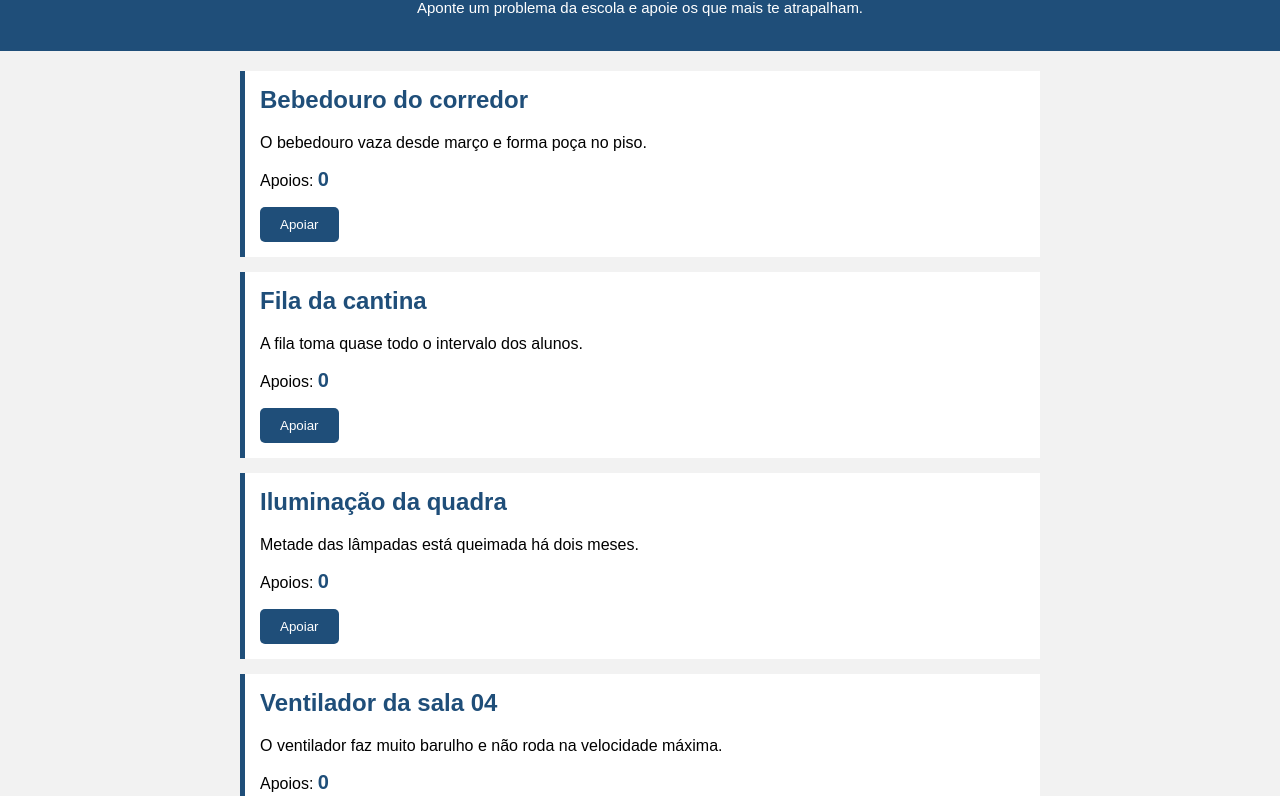
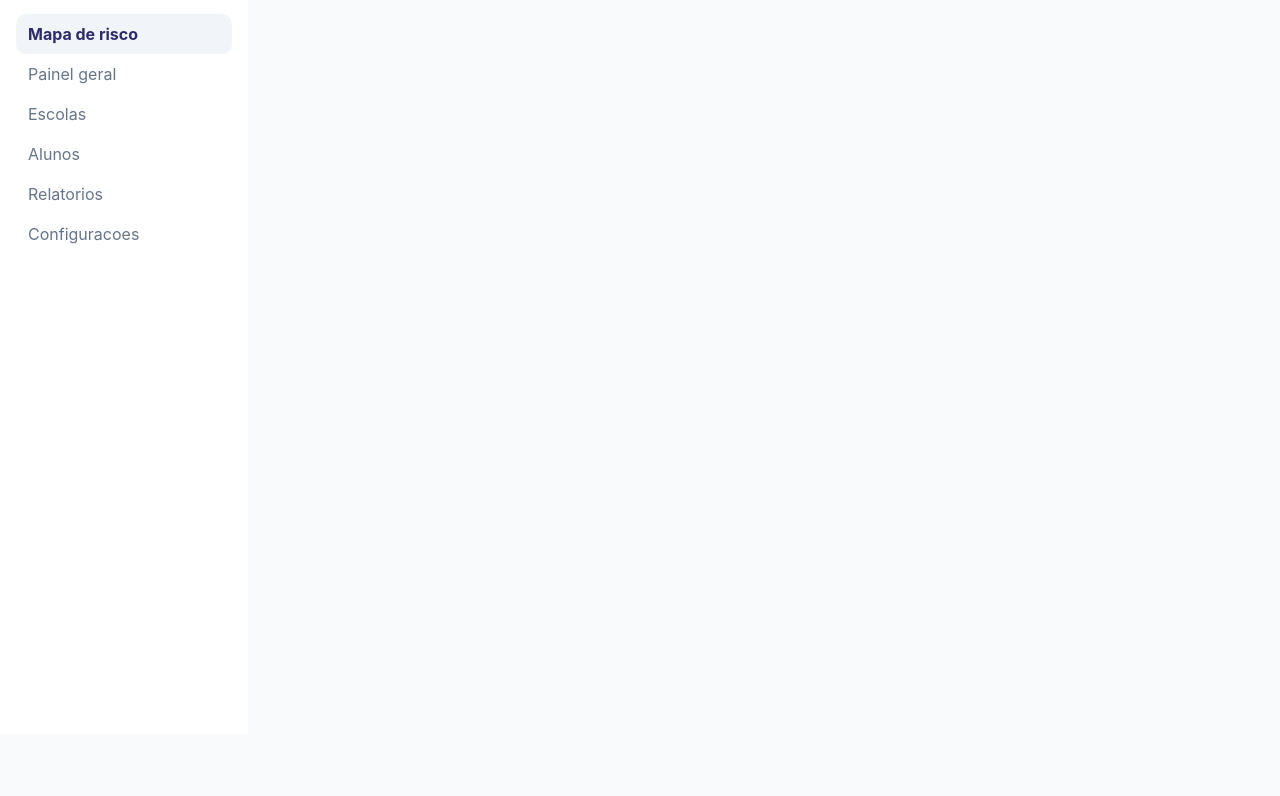
Before and after one commit to nicolassena-hue/ti_nicolasdesena, a plain HTML site: page index.html in a window 1280 px wide. Shown: the part 66-862 px from the top of the page. After the commit the page ends 800 px from the top, so only its background shows below. Drawn offline with Linux system fonts and the light colour scheme.

Commit message:
AULA4 feita!

```diff
--- a/index.html
+++ b/index.html
@@ -3,49 +3,25 @@
 <head>
     <meta charset="UTF-8">
     <meta name="viewport" content="width=device-width, initial-scale=1.0">
-    <title>Radar da Vida Escolar</title>
-    <!-- Vincula o arquivo de estilos externo -->
+    <title>Radar de Evasao</title>
     <link rel="stylesheet" href="styles.css">
 </head>
 <body>
 
-<header>
-    <h1>Radar da Vida Escolar</h1>
-    <p>Aponte um problema da escola e apoie os que mais te atrapalham.</p>
-</header>
-
-<main>
-    <div class="cartao">
-        <h2>Bebedouro do corredor</h2>
-        <p>O bebedouro vaza desde março e forma poça no piso.</p>
-        <p>Apoios: <span class="contagem">0</span></p>
-        <button class="apoiar">Apoiar</button>
+<nav class="sidebar">
+    <div class="marca">
+        <strong>Radar de Evasao</strong><br>
+        NRE Cascavel
     </div>
-
-    <div class="cartao">
-        <h2>Fila da cantina</h2>
-        <p>A fila toma quase todo o intervalo dos alunos.</p>
-        <p>Apoios: <span class="contagem">0</span></p>
-        <button class="apoiar">Apoiar</button>
-    </div>
-
-    <div class="cartao">
-        <h2>Iluminação da quadra</h2>
-        <p>Metade das lâmpadas está queimada há dois meses.</p>
-        <p>Apoios: <span class="contagem">0</span></p>
-        <button class="apoiar">Apoiar</button>
-    </div>
-
-    <div class="cartao">
-        <h2>Ventilador da sala 04</h2>
-        <p>O ventilador faz muito barulho e não roda na velocidade máxima.</p>
-        <p>Apoios: <span class="contagem">0</span></p>
-        <button class="apoiar">Apoiar</button>
-    </div>
-</main>
-
-<!-- Vincula o arquivo JavaScript externo carregado com defer -->
-<script src="script.js" defer></script>
+    <ul class="menu">
+        <li><a class="ativo" href="index.html"><strong>Mapa de risco</strong></a></li>
+        <li><a href="painel.html">Painel geral</a></li>
+        <li><a href="escolas.html">Escolas</a></li>
+        <li><a href="alunos.html">Alunos</a></li>
+        <li><a href="relatorios.html">Relatorios</a></li>
+        <li><a href="config.html">Configuracoes</a></li>
+    </ul>
+</nav>
 
 </body>
 </html>
--- a/styles.css
+++ b/styles.css
@@ -1,75 +1,65 @@
 :root {
-    --cor-principal: #1F4E79;
-    --cor-hover: #2E75B6;
-    --cor-foco: #C00000;
-    --cor-fundo-pagina: #F2F2F2;
-    --cor-fundo-cartao: #FFFFFF;
-    --espaco-padrao: 20px;
-    --espaco-cartao: 15px;
-    --raio-borda: 5px;
+    /* marca */
+    --bg-primary: #2D2A6E;       /* indigo da marca */
+    --bg-accent: #6FA82A;        /* verde de acao */
+    --text-accent: #5C8F22;      /* verde do texto de destaque */
+
+    /* risco de evasao */
+    --risco-alto: #D92D20;
+    --risco-medio: #F79009;
+    --risco-baixo: #12B76A;
+
+    /* neutros */
+    --canvas: #F8FAFC;           /* fundo da pagina */
+    --surface: #FFFFFF;          /* fundo dos cartoes e da barra */
+    --muted: #F1F5F9;            /* realce suave */
+    --text-primary: #0F172A;     /* texto normal */
+    --text-secondary: #64748B;   /* texto secundario */
+
+    /* espaco e cantos */
+    --espaco: 16px;
+    --raio: 10px;
 }
 
 body {
-    background-color: var(--cor-fundo-pagina);
-    font-family: Arial, sans-serif;
+    margin: 0;
+    background-color: var(--canvas);
+    color: var(--text-primary);
+    font-family: Inter, Arial, sans-serif;
+}
+
+.sidebar {
+    width: 248px;
+    min-height: 100vh;
+    background-color: var(--surface);
+    padding: var(--espaco);
+    box-sizing: border-box;
+}
+
+.marca {
+    margin-bottom: 24px;
+}
+
+.menu {
+    list-style: none; /* tira as bolinhas da lista */
+    padding: 0;
     margin: 0;
 }
 
-header {
-    background-color: var(--cor-principal);
-    padding: var(--espaco-padrao);
-    text-align: center;
+.menu a {
+    display: block;   /* o link ocupa a linha toda, facilitando o clique */
+    padding: 10px 12px;
+    border-radius: var(--raio);
+    color: var(--text-secondary);
+    text-decoration: none; /* tira o sublinhado padrao */
 }
 
-header h1 {
-    color: #FFFFFF;
-    margin: 0;
+.menu a.ativo {
+    background-color: var(--muted);
+    color: var(--bg-primary);
 }
 
-header p {
-    color: #FFFFFF;
-    margin-top: 8px;
-    font-size: 15px;
-}
-
-main {
-    padding: var(--espaco-padrao);
-    max-width: 800px;
-    margin: 0 auto;
-}
-
-.cartao {
-    background-color: var(--cor-fundo-cartao);
-    padding: var(--espaco-cartao);
-    border-left: 5px solid var(--cor-principal);
-    margin-bottom: var(--espaco-cartao);
-}
-
-.cartao h2 {
-    color: var(--cor-principal);
-    margin-top: 0;
-}
-
-.contagem {
-    font-weight: bold;
-    color: var(--cor-principal);
-    font-size: 20px;
-}
-
-.apoiar {
-    background-color: var(--cor-principal);
-    color: white;
-    border: none;
-    padding: 10px 20px;
-    border-radius: var(--raio-borda);
-    cursor: pointer;
-}
-
-.apoiar:hover {
-    background-color: var(--cor-hover);
-}
-
-.apoiar:focus {
-    outline: 3px solid var(--cor-foco);
+.menu a:focus {
+    outline: 3px solid var(--bg-primary);
     outline-offset: 2px;
 }
```
Also changed, not shown: Meus/aula04/aula04.js (added, +35 -0 lines).
